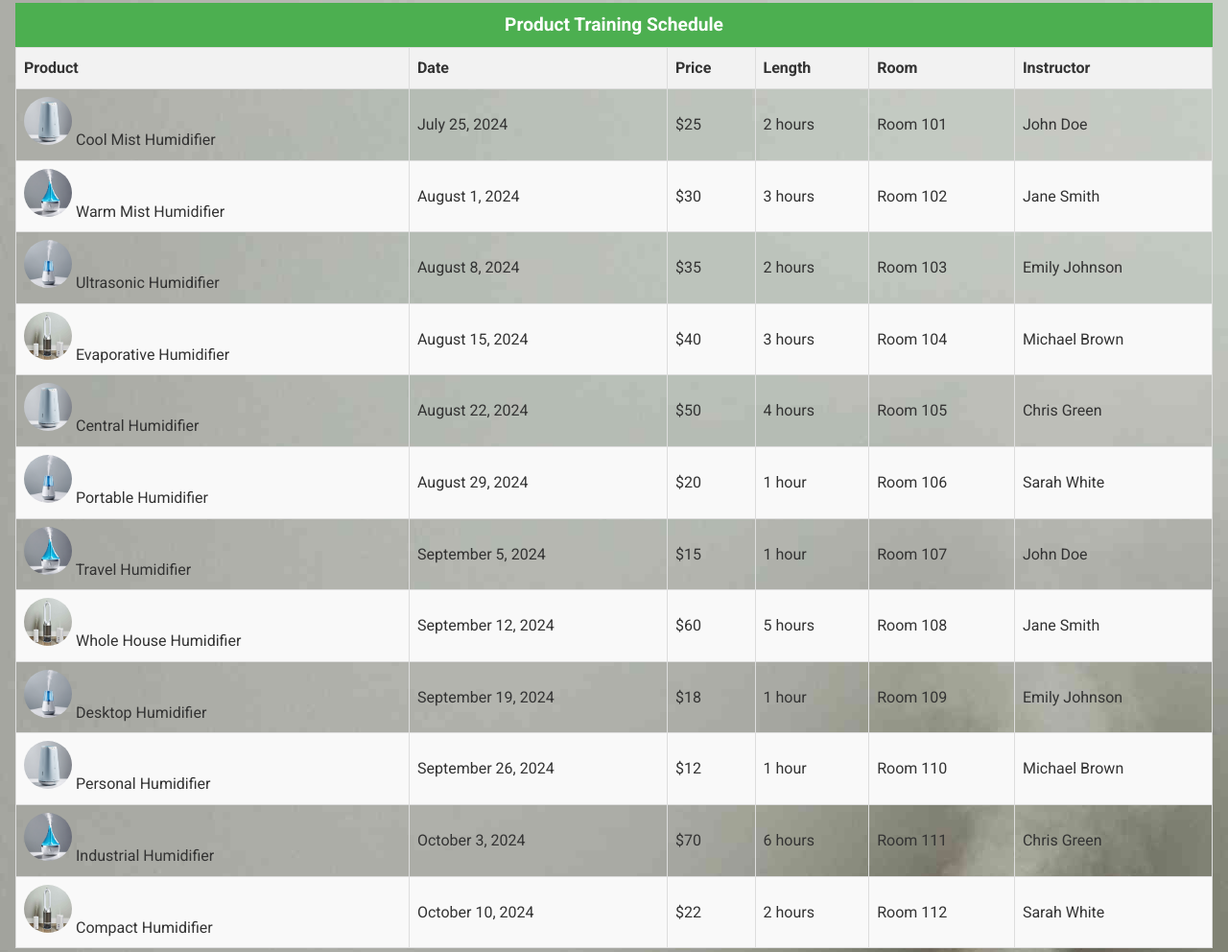
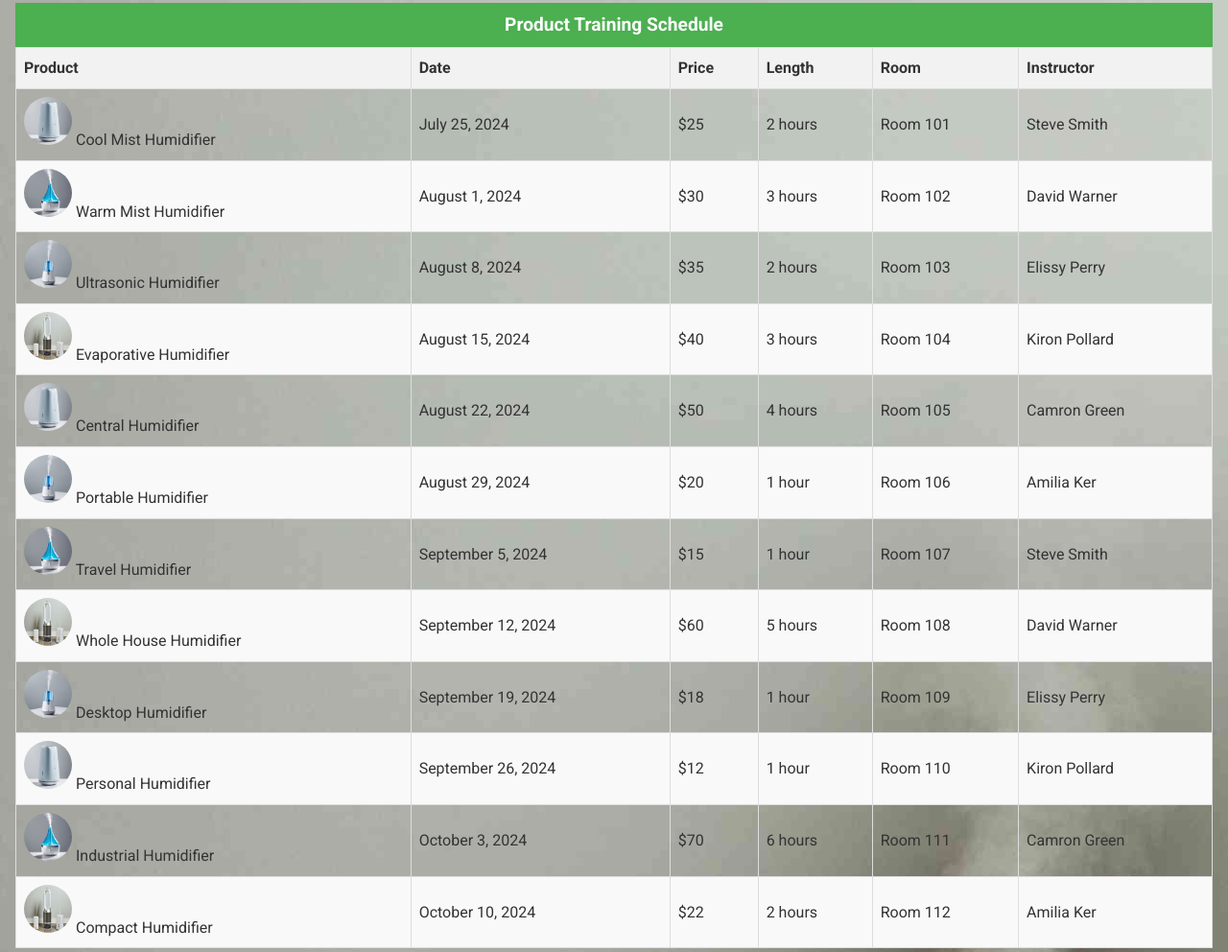
Before and after one commit to Vamandeep01/Vamandeep01.github.io, a plain HTML site: page Training.html in a window 1280 px wide. Shown: the part 434-1426 px from the top of the page at 96% size. Drawn offline with Linux system fonts and the light colour scheme.

Commit message:
Further Update

```diff
--- a/Training.html
+++ b/Training.html
@@ -50,7 +50,7 @@
                         <td>$25</td>
                         <td>2 hours</td>
                         <td>Room 101</td>
-                        <td>John Doe</td>
+                        <td>Steve Smith</td>
                     </tr>
                     <tr class="alt-row">
                         <td><img src="img 3.png" alt="Product 2"> Warm Mist Humidifier</td>
@@ -58,7 +58,7 @@
                         <td>$30</td>
                         <td>3 hours</td>
                         <td>Room 102</td>
-                        <td>Jane Smith</td>
+                        <td>David Warner</td>
                     </tr>
                     <tr>
                         <td><img src="img1.png" alt="Product 3"> Ultrasonic Humidifier</td>
@@ -66,7 +66,7 @@
                         <td>$35</td>
                         <td>2 hours</td>
                         <td>Room 103</td>
-                        <td>Emily Johnson</td>
+                        <td>Elissy Perry</td>
                     </tr>
                     <tr class="alt-row">
                         <td><img src="Humidifiers index.jpeg" alt="Product 4"> Evaporative Humidifier</td>
@@ -74,7 +74,7 @@
                         <td>$40</td>
                         <td>3 hours</td>
                         <td>Room 104</td>
-                        <td>Michael Brown</td>
+                        <td>Kiron Pollard</td>
                     </tr>
                     <tr>
                         <td><img src="img 2.png" alt="Product 5"> Central Humidifier</td>
@@ -82,7 +82,7 @@
                         <td>$50</td>
                         <td>4 hours</td>
                         <td>Room 105</td>
-                        <td>Chris Green</td>
+                        <td>Camron Green</td>
                     </tr>
                     <tr class="alt-row">
                         <td><img src="img1.png" alt="Product 6"> Portable Humidifier</td>
@@ -90,7 +90,7 @@
                         <td>$20</td>
                         <td>1 hour</td>
                         <td>Room 106</td>
-                        <td>Sarah White</td>
+                        <td>Amilia Ker</td>
                     </tr>
                     <tr>
                         <td><img src="img 3.png" alt="Product 7"> Travel Humidifier</td>
@@ -98,7 +98,7 @@
                         <td>$15</td>
                         <td>1 hour</td>
                         <td>Room 107</td>
-                        <td>John Doe</td>
+                        <td>Steve Smith</td>
                     </tr>
                     <tr class="alt-row">
                         <td><img src="Humidifiers index.jpeg" alt="Product 8"> Whole House Humidifier</td>
@@ -106,7 +106,7 @@
                         <td>$60</td>
                         <td>5 hours</td>
                         <td>Room 108</td>
-                        <td>Jane Smith</td>
+                        <td>David Warner</td>
                     </tr>
                     <tr>
                         <td><img src="img1.png" alt="Product 9"> Desktop Humidifier</td>
@@ -114,7 +114,7 @@
                         <td>$18</td>
                         <td>1 hour</td>
                         <td>Room 109</td>
-                        <td>Emily Johnson</td>
+                        <td>Elissy Perry</td>
                     </tr>
                     <tr class="alt-row">
                         <td><img src="img 2.png" alt="Product 10"> Personal Humidifier</td>
@@ -122,7 +122,7 @@
                         <td>$12</td>
                         <td>1 hour</td>
                         <td>Room 110</td>
-                        <td>Michael Brown</td>
+                        <td>Kiron Pollard</td>
                     </tr>
                     <tr>
                         <td><img src="img 3.png" alt="Product 11"> Industrial Humidifier</td>
@@ -130,7 +130,7 @@
                         <td>$70</td>
                         <td>6 hours</td>
                         <td>Room 111</td>
-                        <td>Chris Green</td>
+                        <td>Camron Green</td>
                     </tr>
                     <tr class="alt-row">
                         <td><img src="Humidifiers index.jpeg" alt="Product 12"> Compact Humidifier</td>
@@ -138,7 +138,7 @@
                         <td>$22</td>
                         <td>2 hours</td>
                         <td>Room 112</td>
-                        <td>Sarah White</td>
+                        <td>Amilia Ker</td>
                     </tr>
                 </tbody>
             </table>
```
Also changed, not shown: Team.html (+6 -6 lines).
